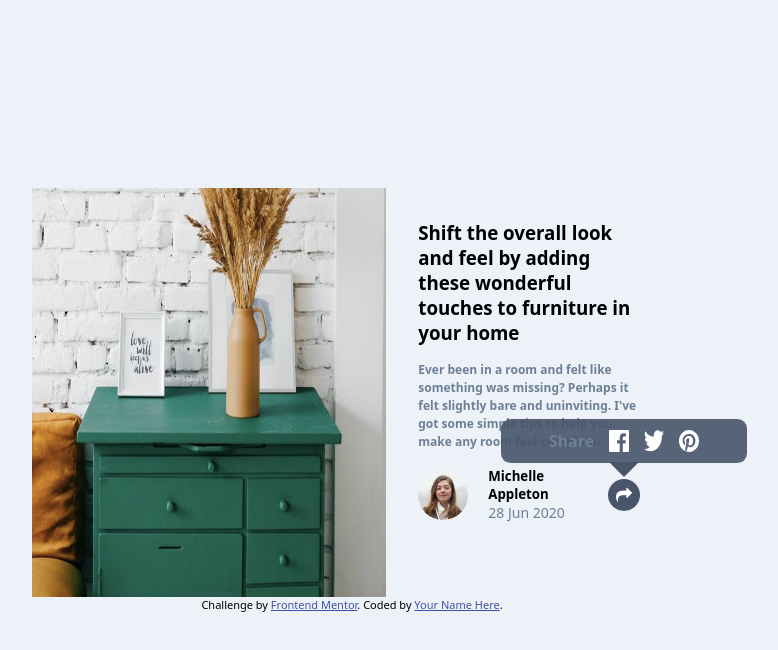
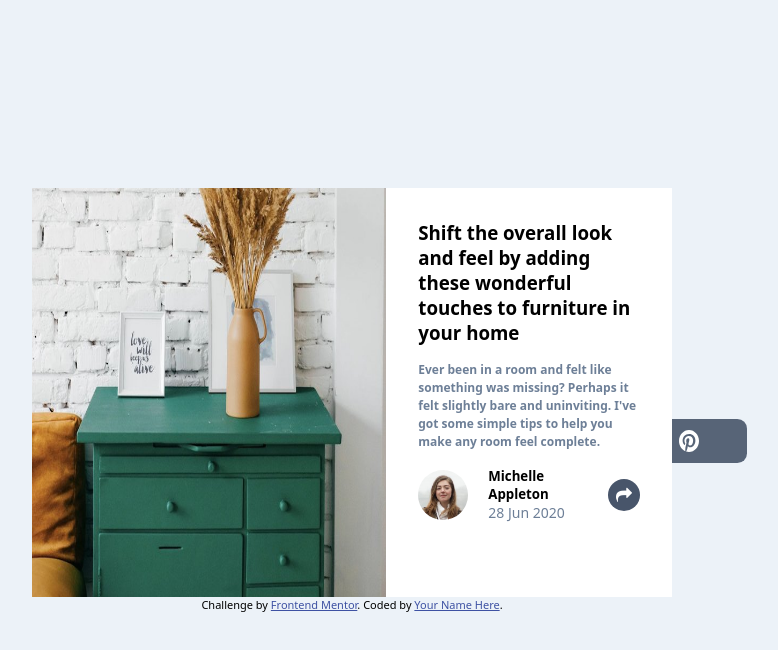
Before and after one commit to SamehCode/article-preview-component-master, a plain HTML site: page index.html in a window 1280 px wide. Both pictures are taken after a click on the element "Share". Shown: the whole page, without its empty margins (288-1066 px from the left). Drawn offline with Linux system fonts and the light colour scheme; files whose address does not match are found by name.

Commit message:
Update style.css

```diff
--- a/style.css
+++ b/style.css
@@ -34,7 +34,7 @@ body {
 .text {
     width: 60%;
     padding: 2rem;
-    background-color: var(--Light-Grayish-Blue);
+    background-color: white;
 }
 .text > p {
     margin: 1rem 0;
@@ -96,7 +96,7 @@ body {
     top: -60px;
     border-radius: .6rem;
     opacity: 0;
-    /* z-index: -1; */
+    z-index: -1;
 }
 .tool-tip.show {
     opacity: 1;
```
